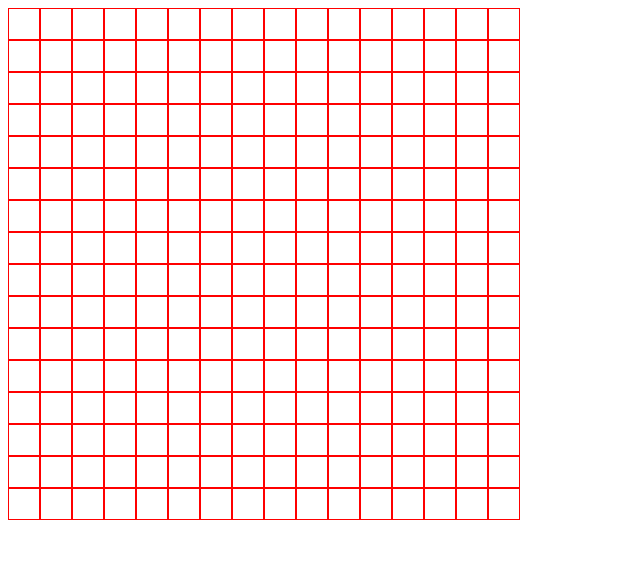
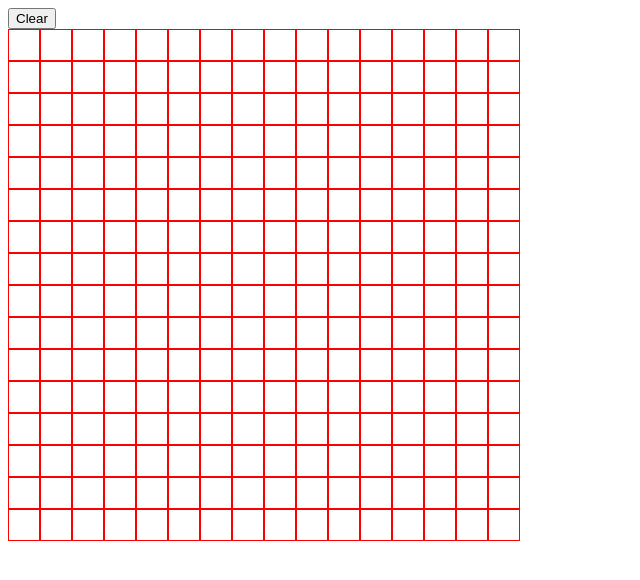
Before and after one commit to pritckat/etch-a-sketch, a plain HTML site: page index.html in a window 1280 px wide. Shown: the whole page, without its empty margins (0-640 px from the left). Drawn offline with Linux system fonts and the light colour scheme.

Commit message:
add clear button

```diff
--- a/etch.js
+++ b/etch.js
@@ -4,6 +4,10 @@ function createDivs() {
     container.appendChild(div)
 }
 
+function clearGrid() {
+    let container = document.getElementById('grid')
+    container.innerHTML = '';
+}
 for (i=0; i < 16; i++) {
     for (j=0; j<16; j++) {
         createDivs();
--- a/index.html
+++ b/index.html
@@ -7,6 +7,7 @@
     <title>Document</title>
 </head>
 <body>
+    <button onclick="clearGrid()">Clear</button>
    <container id="grid"></container>
 </body>
 <script src="etch.js"></script>
```
